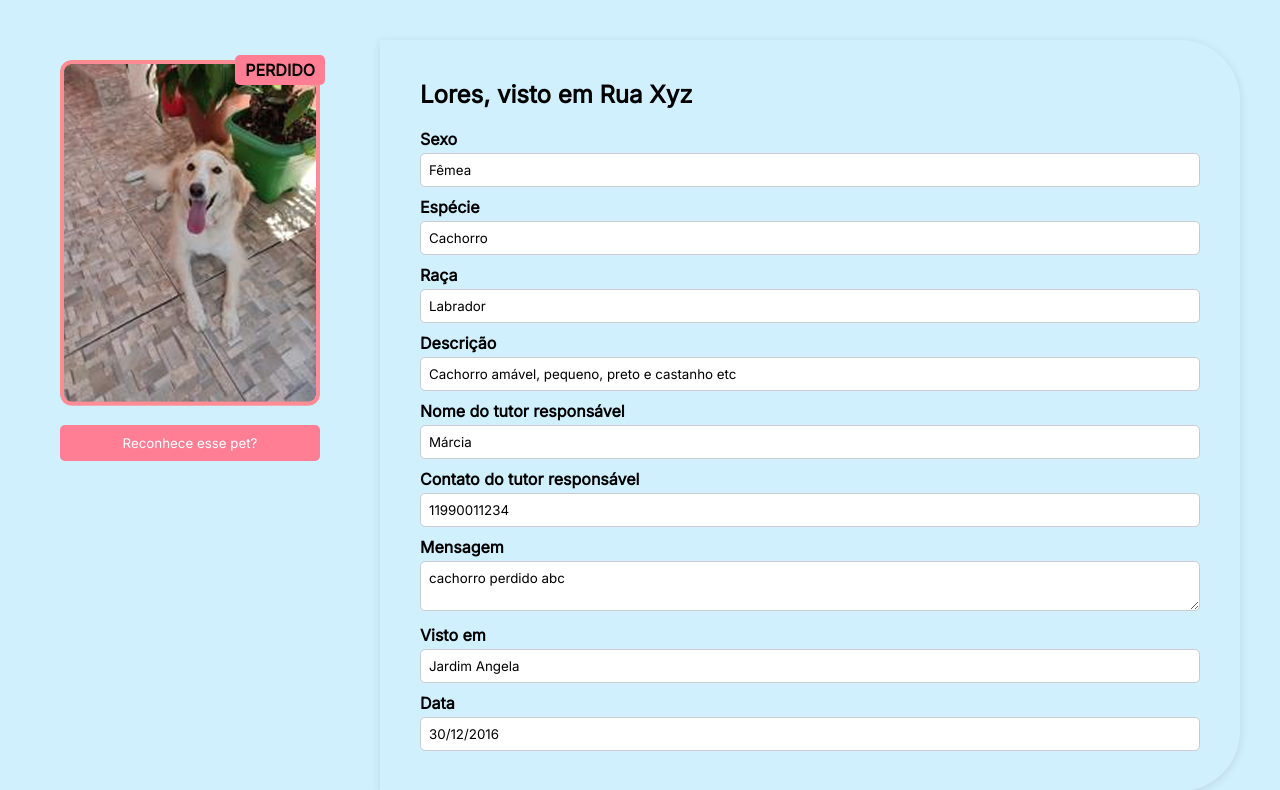
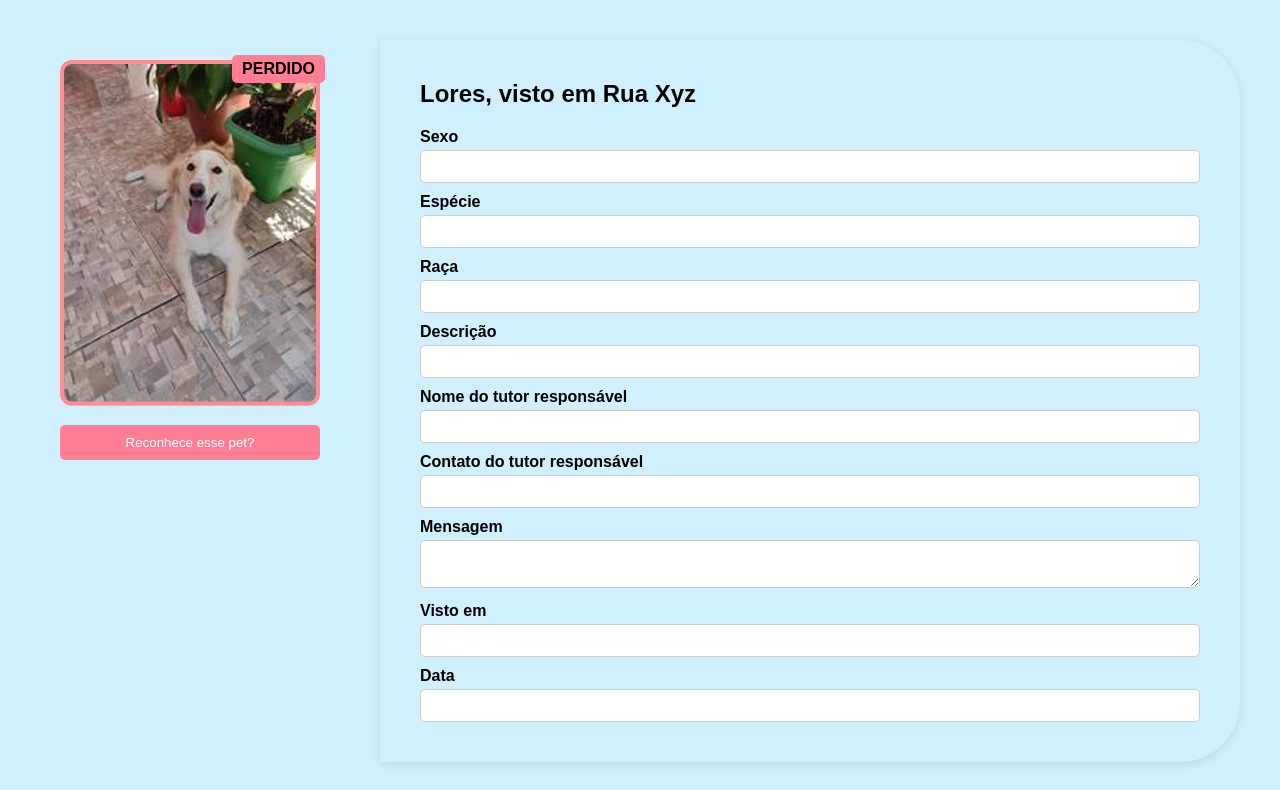
Before and after one commit to pedroH901/projeto-final-sql, a plain HTML site: page verpet.html in a window 1280 px wide. Shown: the part 92-882 px from the top of the page. Drawn offline with Linux system fonts and the light colour scheme.

Commit message:
finalizada pag verpet.html

```diff
--- a/verpet.html
+++ b/verpet.html
@@ -9,7 +9,7 @@
       margin: 0;
       padding: 0;
       box-sizing: border-box;
-      font-family: 'Inter', sans-serif;
+      font-family: Arial, sans-serif;
     }
 
     body {
@@ -29,7 +29,6 @@
       margin: 0 15px;
       text-decoration: none;
       color: black;
-      font-weight: bold;
     }
 
     .buttons-header {
@@ -231,31 +230,31 @@ nav a {
     <div class="pet-details">
       <h2>Lores, visto em Rua Xyz</h2>
       <label>Sexo</label>
-      <input type="text" value="Fêmea">
+      <input type="text" value="">
 
       <label>Espécie</label>
-      <input type="text" value="Cachorro">
+      <input type="text" value="">
 
       <label>Raça</label>
-      <input type="text" value="Labrador">
+      <input type="text" value="">
 
       <label>Descrição</label>
-      <input type="text" value="Cachorro amável, pequeno, preto e castanho etc">
+      <input type="text" value="">
 
       <label>Nome do tutor responsável</label>
-      <input type="text" value="Márcia">
+      <input type="text" value="">
 
       <label>Contato do tutor responsável</label>
-      <input type="text" value="11990011234">
+      <input type="text" value="">
 
       <label>Mensagem</label>
-      <textarea>cachorro perdido abc</textarea>
+      <textarea></textarea>
 
       <label>Visto em</label>
-      <input type="text" value="Jardim Angela">
+      <input type="text" value="">
 
       <label>Data</label>
-      <input type="text" value="30/12/2016">
+      <input type="text" value="">
     </div>
   </div>
 
```
